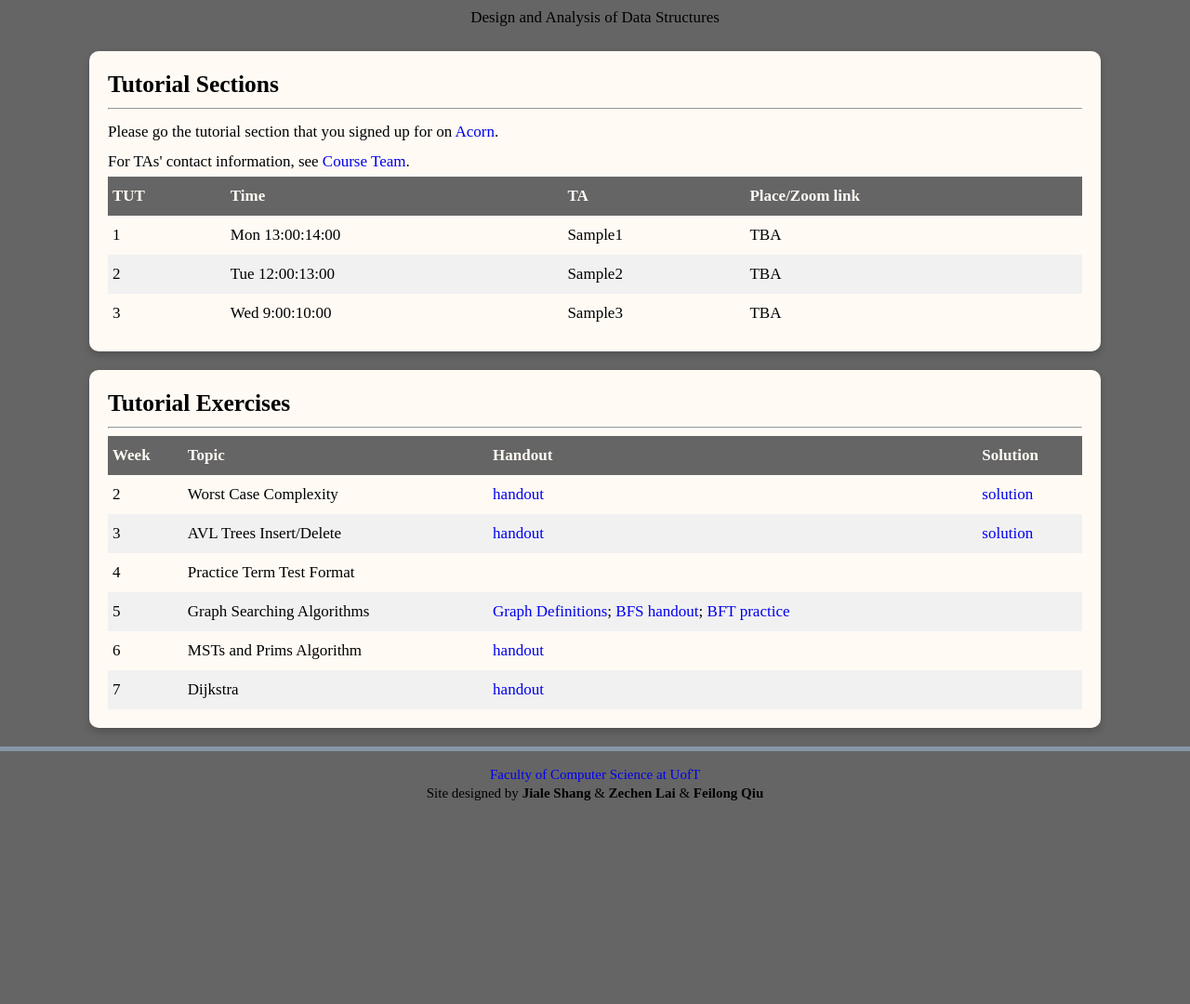
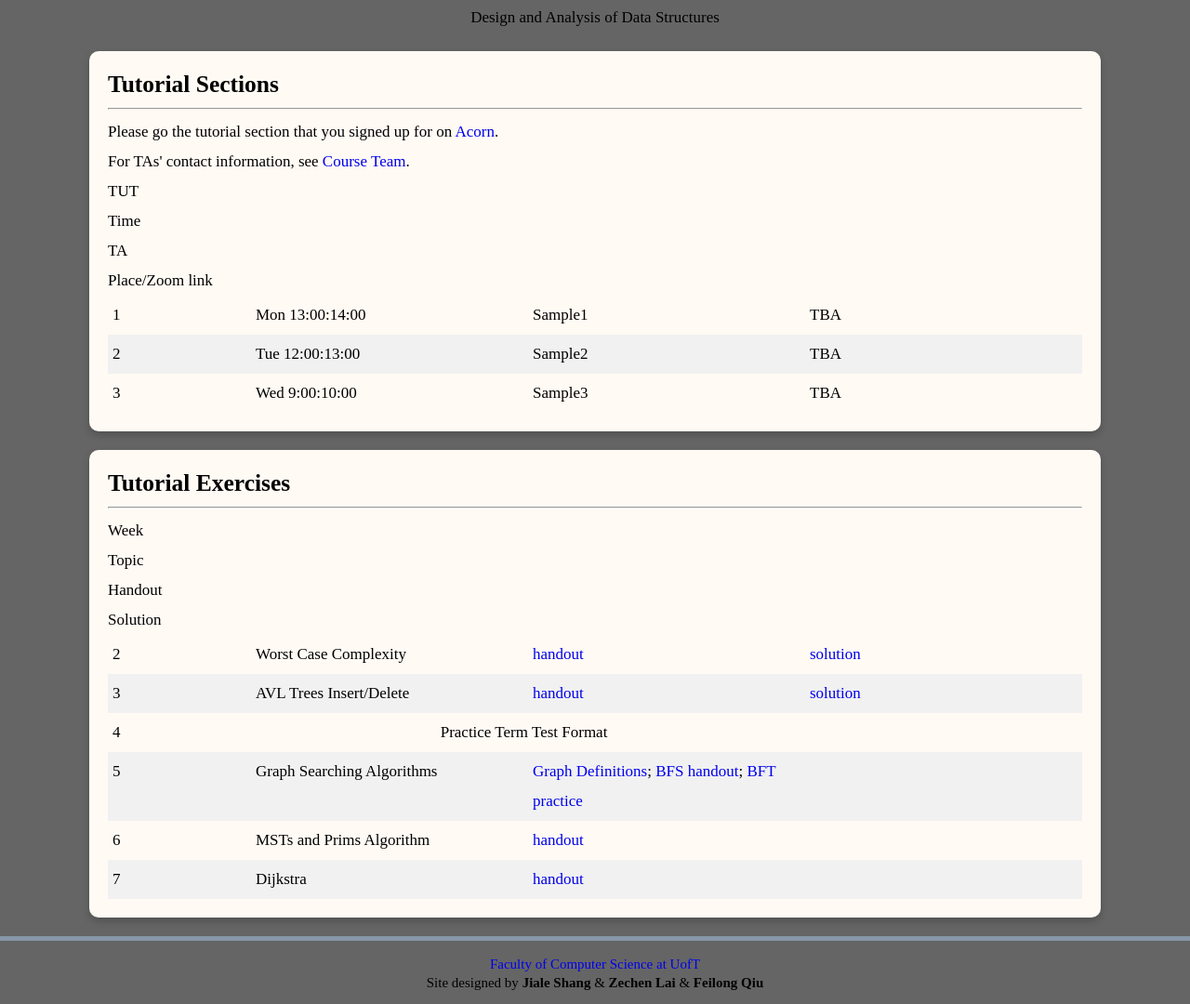
Before and after one commit to shang8024/CSCB20-website, a Flask app: template templates/labs.html in a window 1280 px wide. Shown: the part 167-1247 px from the top of the page at 93% size. Before the commit the page ends 1028 px from the top, so only its background shows below. Run offline with Flask 2, Linux system fonts and the light colour scheme; the template is opened without the code that fills it, so the values that code supplies are empty.

Commit message:
Add files via upload

```diff
--- a/static/style.css
+++ b/static/style.css
@@ -180,17 +180,11 @@ nav ul ul a:hover {
 /*-------------table------------*/
 /*inspired by http://www.cs.toronto.edu/~mashiyat/csc309/index.html*/
 .table{
-    display: table;
-	width: 100%;
-}
-.heading{
-    display: table-row;
-    font-weight: bold;
-    background: #656565;
-    color: #fffaf4;
+    display: flex;
+	flex-direction: column;
 }
 .row{
-    display: table-row;
+    display: flex;
 }
 .row:nth-child(odd){
 	background: #f1f1f1;
@@ -198,9 +192,25 @@ nav ul ul a:hover {
 .row:hover{
 	box-shadow: 0 8px 16px 0 rgba(0,0,0,0.2);
 }
-.cell{
-    display: table-cell;
-    padding: 5px;
+.cell {
+	flex: 2;
+}
+.cell:nth-child(1) {
+	flex: 1;
+}
+
+.cell:nth-child(2) {
+	flex: 2;
+}
+.row:first-child .cell {
+	display: flex;
+	font-weight: bold;
+    background: #656565;
+    color: #fffaf4;
+}
+.row .cell {
+	padding: 5px;
+	box-sizing: border-box;
 }
 
 /*-----------------checked box for "Test"------*/
```
